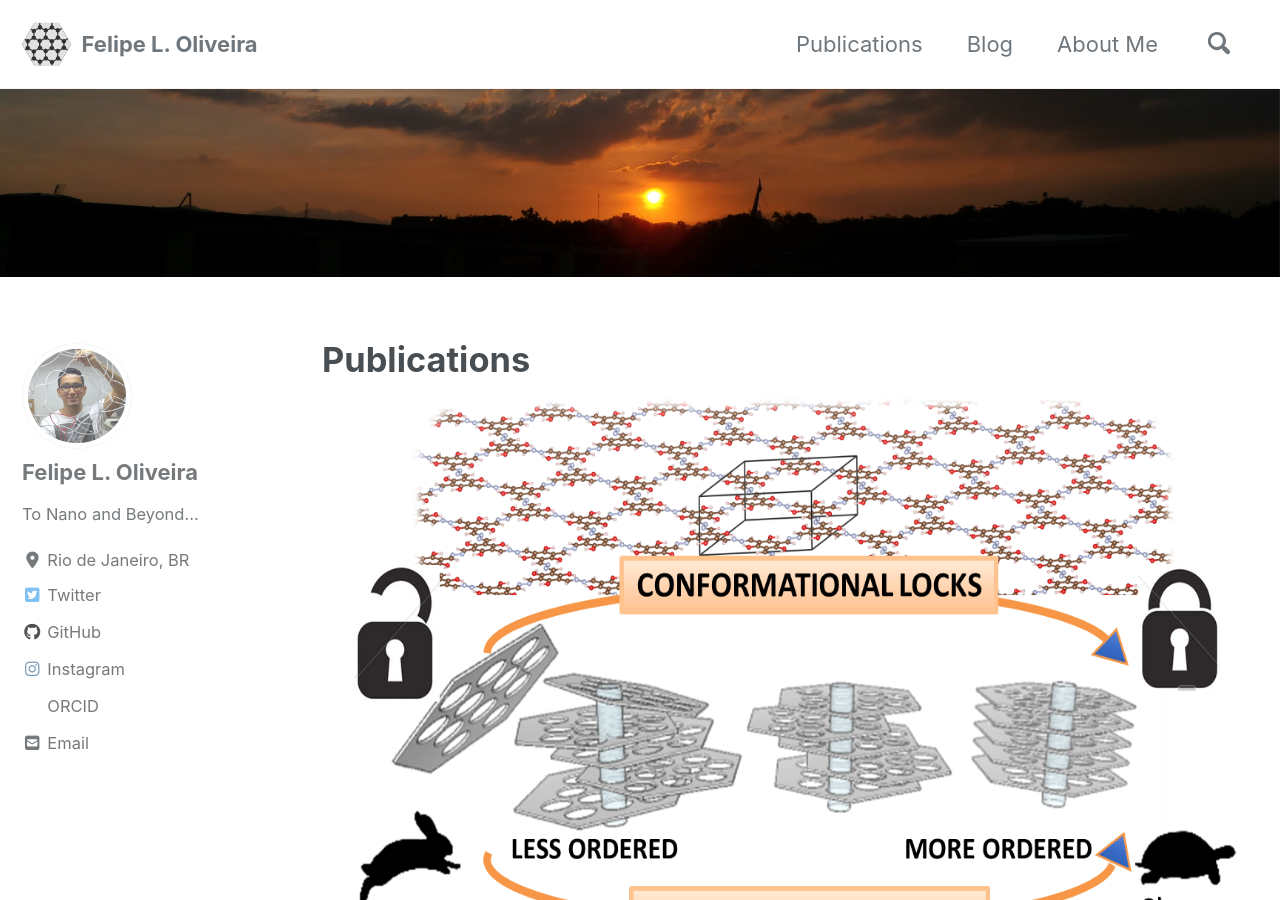
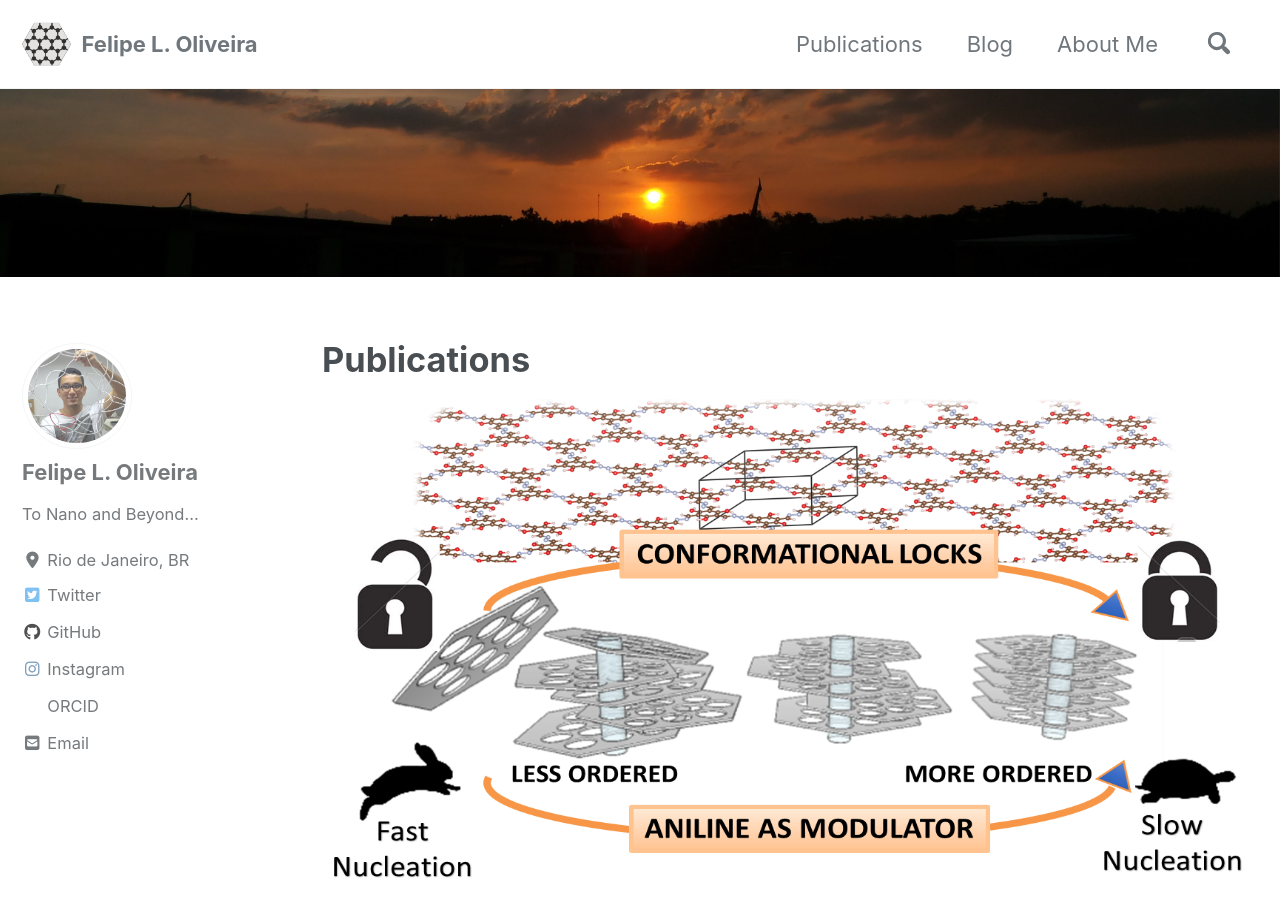
Before and after one commit to lipelopesoliveira/lipelopesoliveira.github.io, a Jekyll site: the page built from _pages/publications.md, in a window 1280 px wide and 900 px high. Built offline with Jekyll 4.4.1, drawn with Linux system fonts in a browser that asks for light colours; cached includes are drawn as plain includes; nearby versions of some CDN libraries.

Commit message:
Update publications.md

```diff
--- a/_pages/publications.md
+++ b/_pages/publications.md
@@ -8,10 +8,10 @@
   image: "/images/header.jpg"
 ---
 
-<img src="{{ site.url }}{{ site.baseurl }}/images/publications/TOC_2.png" alt="Table of contents 2" style="width:1060px;height:600px;">
+<img src="{{ site.url }}{{ site.baseurl }}/images/publications/TOC_2.png" alt="Table of contents 2" style="width:1060px;height:500px;">
 
 **[2]** A. Maia, R., **Oliveira, F. L.**, Nazarkovsky, M., & Esteves, P. M. (2018). *Crystal Engineering of Covalent Organic Frameworks Based on Hydrazine and Hydroxy-1, 3, 5-Triformylbenzenes.* **Crystal Growth & Design**, 18(9), 5682-5689. DOI: 10.1021/acs.cgd.8b01110 [PDF](https://drive.google.com/file/d/1l80qe8DeY1C_qXfLWAPAzvCmQCaqB4ZK/view?usp=sharing)
 
-<img src="{{ site.url }}{{ site.baseurl }}/images/publications/TOC_1.png" alt="Table of contents 1" style="width:1060px;height:600px;">
+<img src="{{ site.url }}{{ site.baseurl }}/images/publications/TOC_1.png" alt="Table of contents 1" style="width:1060px;height:500px;">
 
 **[1]** Costa, D. G., Henrique, F. J., **Oliveira, F. L.**, Capaz, R. B., & Esteves, P. M. (2018). *n-Diamondynes: Expanding the family of carbon allotropes.* **Carbon**, 136, 337-344. DOI: 10.1016/j.carbon.2018.04.073 [PDF](https://drive.google.com/file/d/1wvO5g82YsKP-4W4cK4wZ_0_OGj9n3heP/view?usp=sharing)
```
